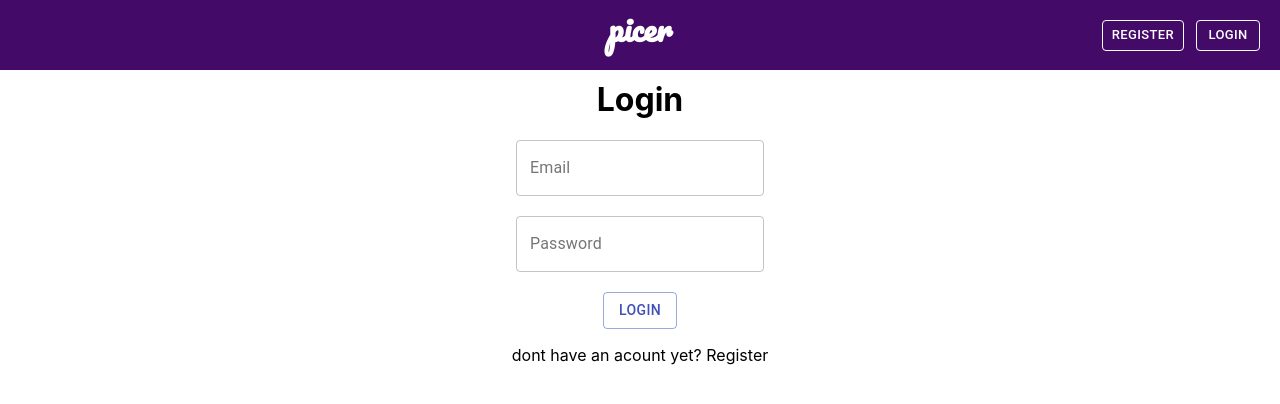
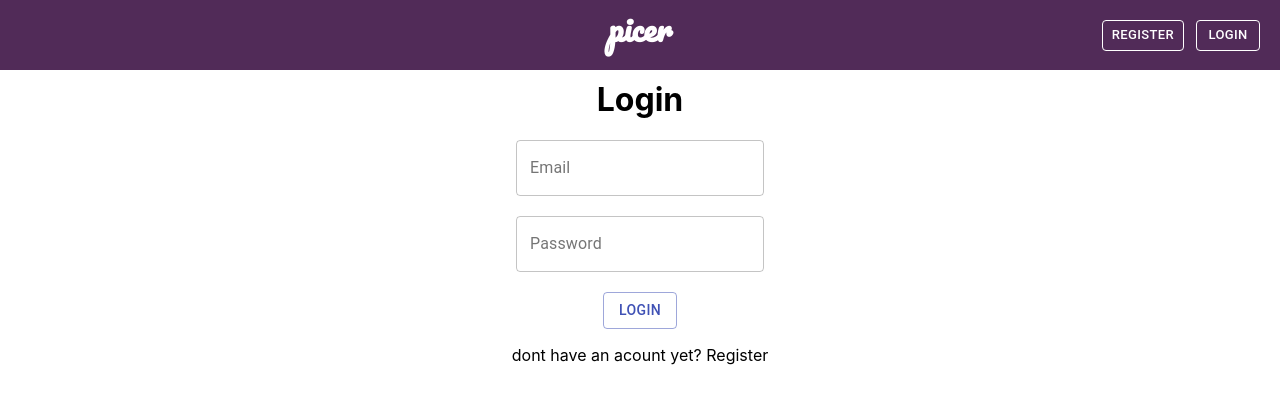
Before and after one commit to dekel99/picer, a Next.js app in the folder client/: page /login in a window 1280 px wide. Shown: the top 404 px of the page. Built offline with nearby package versions, Linux system fonts and the light colour scheme.

Commit message:
menu & welcome page added

```diff
--- a/client/styles/header.module.css
+++ b/client/styles/header.module.css
@@ -2,7 +2,7 @@
 
 .appNameContainer{
     height: 70px;
-    background-color: #440A67;
+    background-color: #512B58;
     top: 0;
     position: absolute;
     width: 100%;
--- a/client/styles/navbar.module.css
+++ b/client/styles/navbar.module.css
@@ -10,6 +10,7 @@
     transform: scale(1.8);
     left: 20px;
     top: 15px;
+    color: #F9F9F9;
 }
 
 .profileBtn{
@@ -17,6 +18,7 @@
     right: 20px;
     top: 15px;
     transform: scale(1.8);
+    color: #F9F9F9;
 }
 
 @media (max-aspect-ratio: 1/1), (max-width: 800px) {
```
